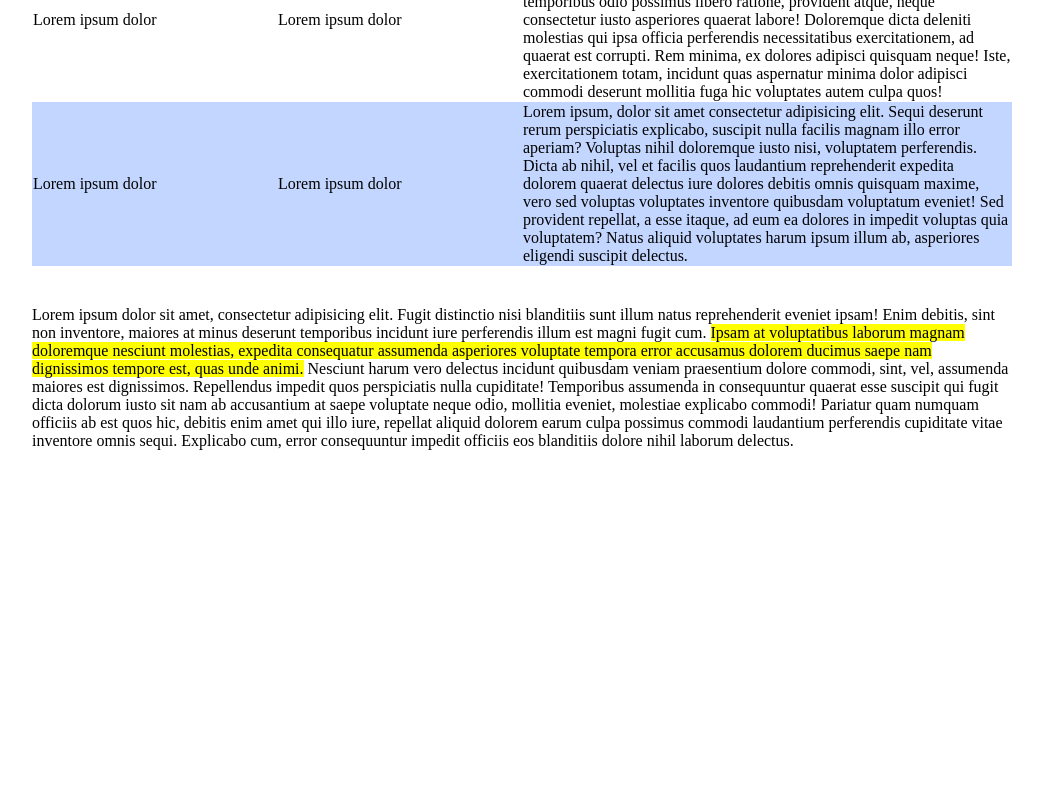
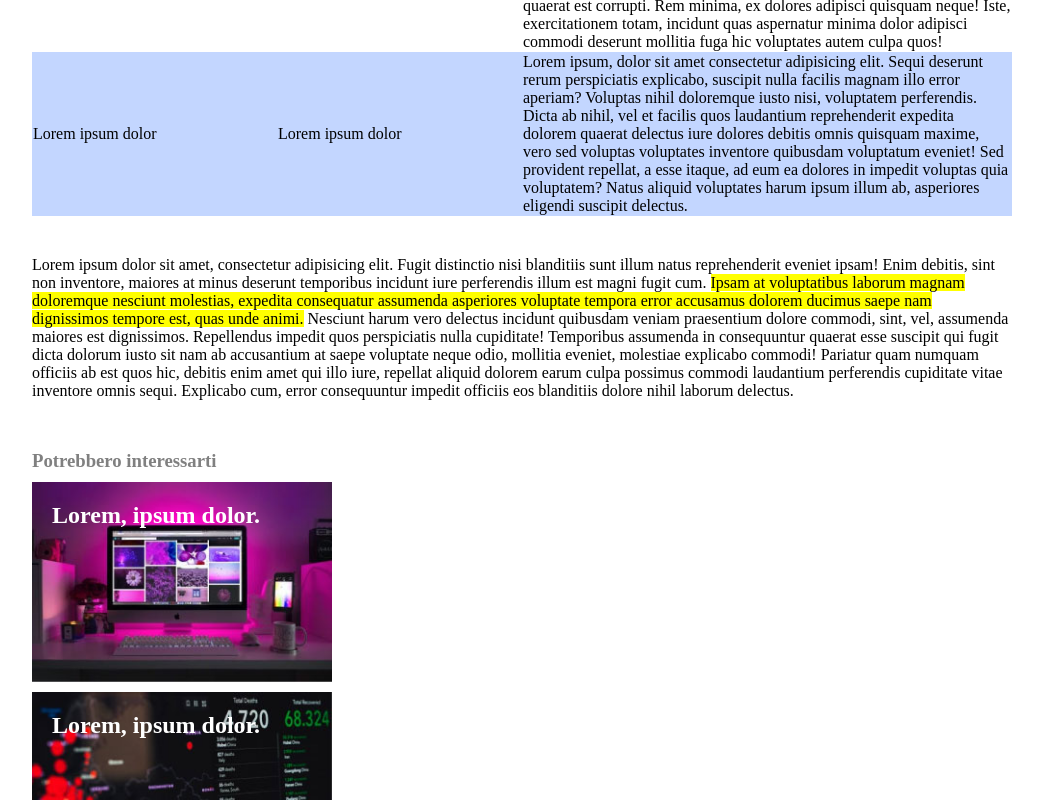
Before and after one commit to EnricoClem/html-css-booleaner, a plain HTML site: page index.html in a window 1280 px wide. Shown: the part 2000-2800 px from the top of the page, without its empty margins (118-1161 px from the left). Before the commit the page ends 2500 px from the top, so only its background shows below. Drawn offline with Linux system fonts and the light colour scheme.

Commit message:
ADD - aside interest links

```diff
--- a/css/app.css
+++ b/css/app.css
@@ -21,7 +21,7 @@ header img {
 
 /* Inizio Body: titolo e immagini */
 
-main {
+main, aside {
     margin: 50px 150px 50px 150px;
 }
 
@@ -47,7 +47,7 @@ h2 {
     margin-bottom: 30px;
 }
 
-section, img {
+section img {
     display: block;
     margin-bottom: 5px;
 }
@@ -81,3 +81,29 @@ thead {
 .row-color {
     background-color: rgba(105, 153, 255, 0.4);
 }
+
+/* Potrebbero interessarti */
+
+h3 {
+    font-weight: bolder;
+}
+
+.interest {
+    color: white;
+    font-size: x-large;
+    font-weight: 700;
+    padding: 20px;
+    margin-top: 10px;
+    height: 200px;
+    width: 300px;
+    background-repeat: no-repeat;
+    background-size: cover;
+}
+
+.one {
+    background-image: url(../img/monitor.jpg);
+}
+
+.two {
+    background-image: url(../img/graph.jpg);
+}
--- a/index.html
+++ b/index.html
@@ -73,5 +73,12 @@
         </section>
     </main>
 
+    <!-- Chiusura "Potrebbero interessarti" -->
+    <aside>
+        <h3 class="sottotitolo">Potrebbero interessarti</h3>
+        <div class="interest one">Lorem, ipsum dolor.</div>
+        <div class="interest two">Lorem, ipsum dolor.</div>
+    </aside>
+
 </body>
 </html>
```
